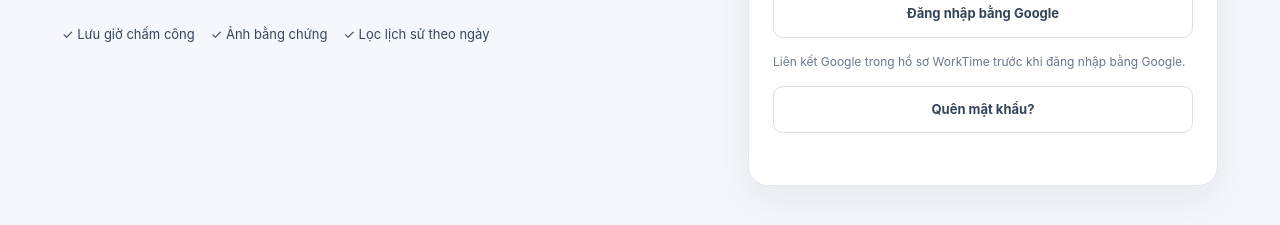
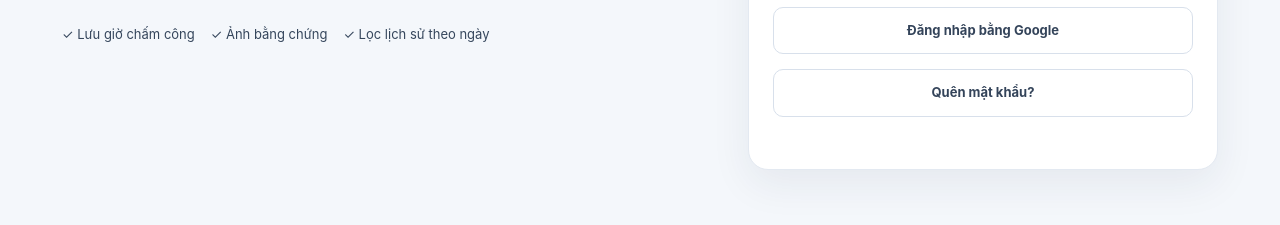
Before and after one commit to Quanghuy321/chamcongai1.github.io, a plain HTML site: page index.html in a window 1280 px wide. Shown: the part 519-744 px from the top of the page. Drawn offline with Linux system fonts and the light colour scheme; no server answers.

Commit message:
Add files via upload

```diff
--- a/index.html
+++ b/index.html
@@ -60,7 +60,6 @@
           <label>Mật khẩu<input id="loginPassword" type="password" autocomplete="current-password" required placeholder="Nhập mật khẩu hiện tại"></label>
           <button class="btn primary full" type="submit">Đăng nhập</button>
           <button id="googleLoginBtn" class="btn outline full" type="button">Đăng nhập bằng Google</button>
-          <p class="hint">Liên kết Google trong hồ sơ WorkTime trước khi đăng nhập bằng Google.</p>
           <button id="forgotPasswordBtn" class="btn outline full" type="button">Quên mật khẩu?</button>
         </form>
         <form id="registerForm" class="form hidden">
```
